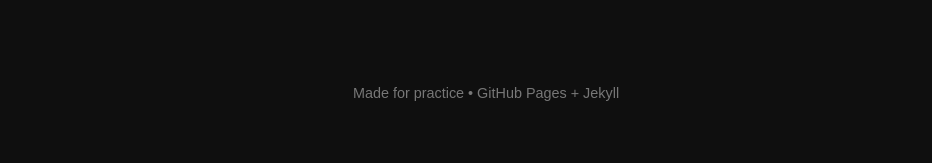
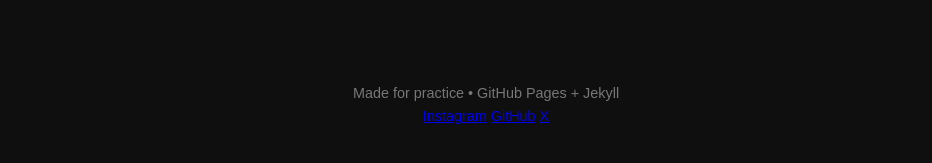
Before and after one commit to ariantechzone-stack/ariantechzone-stack.github.io, a Jekyll site: the page built from index.md, in a window 1280 px wide. Shown: the part 717-880 px from the top of the page, without its empty margins (154-1086 px from the left). Built offline with Jekyll 4.4.1, drawn with Linux system fonts in a browser that asks for light colours.

Commit message:
Update index.md

```diff
--- a/index.md
+++ b/index.md
@@ -36,7 +36,12 @@ title: Home
 </section>
 
 <footer>
-  Made for practice • GitHub Pages + Jekyll
+  <p>Made for practice • GitHub Pages + Jekyll</p>
+
+  <div class="social-links">
+    <a href="https://instagram.com/_arian.designs_" target="_blank">Instagram</a>
+    <a href="https://github.com/ariantechzone-stack" target="_blank">GitHub</a>
+    <a href="https://in.pinterest.com/ariantech" target="_blank">X</a>
+  </div>
 </footer>
-
 </div>
```
